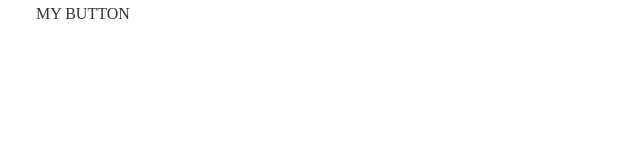
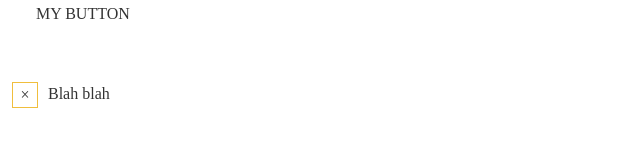
Before and after one commit to nejcmacek/dragonhack2017, an Angular app: page / in a window 1280 px wide. Shown: the part 172-318 px from the top of the page, without its empty margins (0-640 px from the left). Built offline with nearby package versions, Linux system fonts and the light colour scheme.

Commit message:
Added checkbox

```diff
--- a/src/app/app.component.html
+++ b/src/app/app.component.html
@@ -3,3 +3,5 @@
 <p>Edit this in testing environment - we'll work on the site later on.</p>
 
 <dh-button>My Button</dh-button>
+<br><br>
+<dh-checkbox>Blah blah</dh-checkbox>
--- a/src/app/app.module.ts
+++ b/src/app/app.module.ts
@@ -5,11 +5,13 @@ import { HttpModule } from '@angular/http';
 
 import { AppComponent } from './app.component';
 import { ButtonComponent } from './button/button.component';
+import { CheckboxComponent } from './checkbox/checkbox.component';
 
 @NgModule({
 	declarations: [
 		AppComponent,
-		ButtonComponent
+		ButtonComponent,
+		CheckboxComponent
 	],
 	imports: [
 		BrowserModule,
--- a/src/app/button/button.component.css
+++ b/src/app/button/button.component.css
@@ -32,35 +32,3 @@
 :host:active /deep/ .bg-slide {
   animation: pulse alternate infinite .8s;
 }
-
-@keyframes slidein {
-  from {
-    left: -50% !important;
-    right: 50% !important;
-    background: blue;
-  }
-  to {
-    left: 0;
-    right: 0;
-    background:red;
-  }
-}
-@keyframes slideout {
-  from {
-    left: 0;
-    right: 0;
-  }
-  to {
-    left: 50%;
-    right: -50%;
-  }
-}
-
-@keyframes pulse {
-  from {
-    box-shadow: 0px 0px 8px 2px rgba(0,0,0,0);
-  }
-  to {
-    box-shadow: 0px 2px 8px 2px rgba(0,0,0,0.3);
-  }
-}
--- /dev/null
+++ b/src/app/checkbox/checkbox.component.css
@@ -0,0 +1,53 @@
+:host {
+  line-height: 48px;
+  height: 48px;
+  position: relative;
+  display: inline-block;
+  user-select: none;
+  cursor: pointer;
+}
+
+:host * {
+  pointer-events: none;
+}
+
+.content {
+  padding-left: 48px;
+  padding-right: 24px;
+  white-space: nowrap;
+  text-overflow: ellipsis;
+  overflow: hidden;
+  float:left;
+}
+
+.box {
+  position: absolute;
+  top: 12px;
+  left: -24px;
+  height: 24px;
+  width: 24px;
+  text-align: center;
+  line-height: 24px;
+  transition: all .3s;
+  opacity: 0;
+}
+
+.cross {
+  border: 1px solid #f0be3d;
+  left: 12px;
+}
+
+:host.checked .tick {
+  opacity: 1;
+}
+
+:host:not(.checked) .cross {
+  opacity: 1;
+}
+
+:host:hover.checked .tick {
+  animation: pulse alternate infinite .8s;
+}
+:host:hover:not(.checked) .cross {
+  animation: pulse alternate infinite .8s;
+}
--- /dev/null
+++ b/src/app/checkbox/checkbox.component.html
@@ -0,0 +1,4 @@
+<span class="box cross">×</span>
+<span class="box bg-primary tick">✓</span>
+<!--<span class="hover"></span>-->
+<span class="content"><ng-content></ng-content></span>
--- /dev/null
+++ b/src/app/checkbox/checkbox.component.ts
@@ -0,0 +1,54 @@
+import { Component, OnInit, ElementRef } from '@angular/core';
+
+@Component({
+  selector: 'dh-checkbox',
+  templateUrl: './checkbox.component.html',
+  styleUrls: ['./checkbox.component.css']
+})
+export class CheckboxComponent implements OnInit {
+
+  checked = false;
+  element: HTMLElement;
+  elementTick: HTMLElement;
+  elementCross: HTMLElement;
+
+  constructor(elt: ElementRef) {
+    this.element = elt.nativeElement;
+    this.element.addEventListener("click", () => this.onClick());
+  }
+
+  flyIn() {
+    this.element.classList.add("checked");
+    this.elementTick.style.left = "12px";
+    const that = this;
+    setTimeout(function () {
+      that.elementCross.style.left = "-48px";
+    }, 300);
+    this.elementCross.style.left = "24px";
+  }
+
+  flyOut() {
+    this.element.classList.remove("checked");
+    const that = this;
+    setTimeout(function () {
+      that.elementTick.style.left = "-48px";
+    }, 300);
+    this.elementTick.style.left = "24px";
+    this.elementCross.style.left = "12px";
+  }
+
+  onClick() {
+    if (this.checked) {
+      this.flyOut();
+    } else {
+      this.flyIn();
+    }
+    this.checked = !this.checked;
+  }
+
+  ngOnInit() {
+    this.elementTick = <HTMLElement>this.element.children.item(1); // silly, I know
+    this.elementCross = <HTMLElement>this.element.children.item(0);
+  }
+
+}
--- a/src/styles.css
+++ b/src/styles.css
@@ -34,3 +34,12 @@ body {
 .color-warn {
   color: #f56c1b;
 }
+
+@keyframes pulse {
+  from {
+    box-shadow: 0px 0px 8px 2px rgba(0,0,0,0);
+  }
+  to {
+    box-shadow: 0px 2px 8px 2px rgba(0,0,0,0.3);
+  }
+}
```
Also changed, not shown: 1 other file (tests, documents, lock files or other folders).
